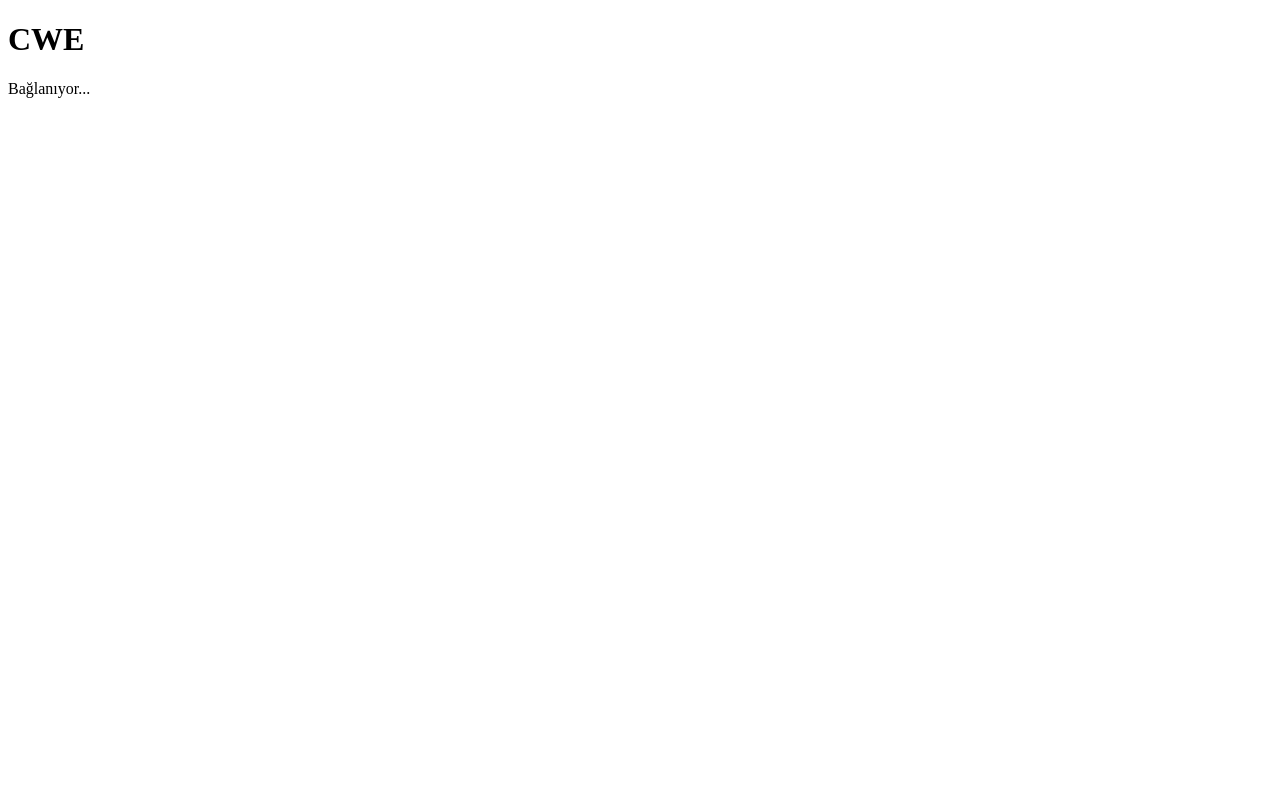
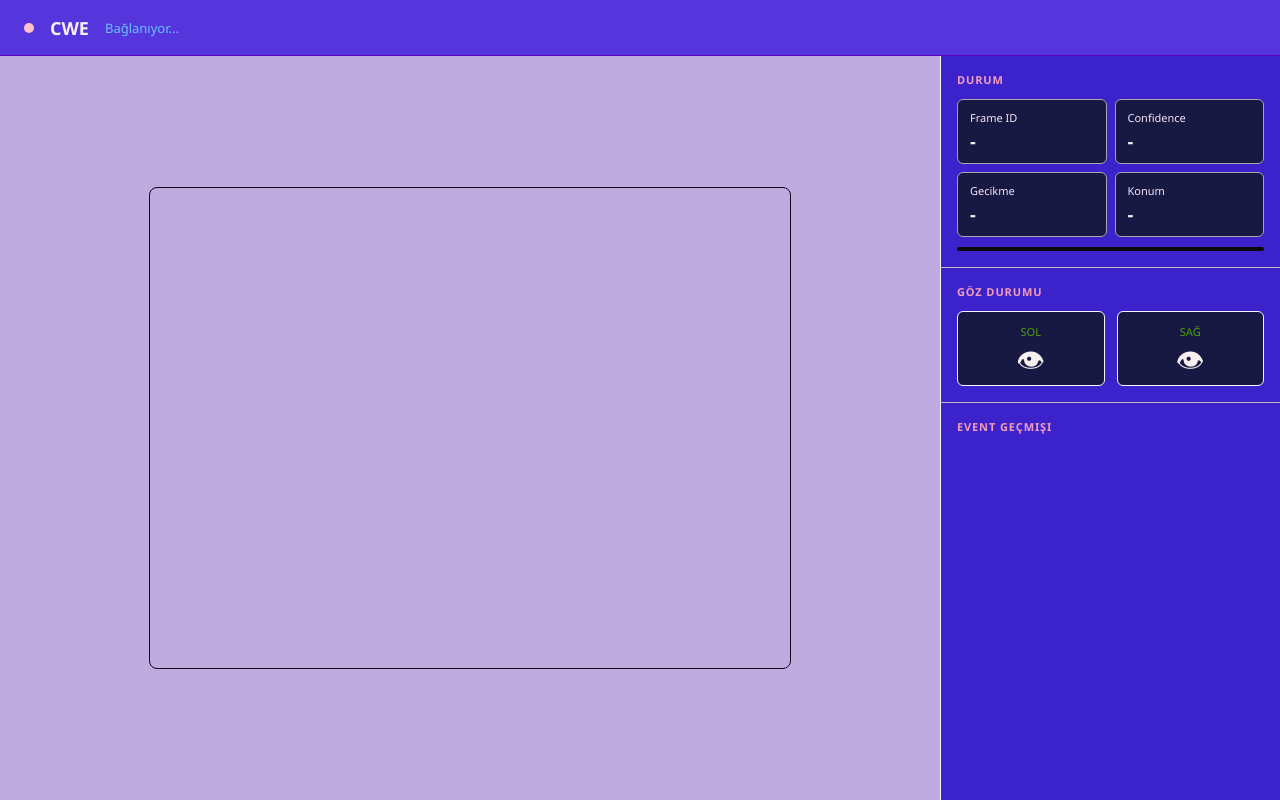
Before and after one commit to JadeitEnes/Aegis-Link, a plain HTML site: page dashboard/index.html in a window 1280 px wide. Drawn offline with Linux system fonts and the light colour scheme.

Commit message:
feat: Added UI for dashboard

```diff
--- a/dashboard/index.html
+++ b/dashboard/index.html
@@ -4,6 +4,7 @@
     <meta charset="UTF-8">
     <meta name="viewport" content="width=device-width, initial-scale=1.0">
     <title>ControlWithEye Dashboard</title>
+    <link rel="stylesheet" href="style.css">
 </head>
 <body>
     <header>
@@ -11,9 +12,44 @@
         <h1>CWE</h1>
         <span id="status-label">Bağlanıyor...</span>
     </header>
+<main>
 <div id="canvas-wrap">
     <canvas id="gaze-canvas" width="640" height="480"></canvas>
 </div>
 
+<aside>
+    <div class="panel">
+        <h2>Durum</h2>
+        <div class="stats">
+            <div class="stat-box"><div class="label">Frame ID</div> <div class="value" id="stat-frame">-</div></div>
+            <div class="stat-box"><div class="label">Confidence</div> <div class="value" id="stat-conf">-</div></div>
+            <div class="stat-box"><div class="label">Gecikme</div> <div class="value" id="stat-lat">-</div></div>
+            <div class="stat-box"><div class="label">Konum</div> <div class="value" id="stat-pos">-</div></div>
+        </div>
+        <div id="latency-bar-wrap"><div id="latency-bar"></div></div>
+    </div>
+
+    <div class="panel">
+        <h2>Göz Durumu</h2>
+        <div class="eyes">
+            <div class="eye-box open" id="eye-left">
+                <div class="eye-label">SOL</div>
+                <div class="eye-icon" id="eye-left-icon">👁</div>
+            </div>
+            <div class="eye-box open" id="eye-right">
+                <div class="eye-label">SAĞ</div>
+                <div class="eye-icon" id="eye-right-icon">👁</div>
+            </div>
+        </div>
+    </div>
+
+    <div class="panel flex-fill">
+        <h2>Event Geçmişi</h2>
+        <div id="event-log"></div>
+
+    </div>
+ </aside>
+</main>
+<script src="main.js"></script>
 </body>
 </html>
--- a/dashboard/style.css
+++ b/dashboard/style.css
@@ -0,0 +1,198 @@
+* { box-sizing: border-box; margin: 0; padding: 0;}
+
+body {
+    font-family: 'Segoe UI', sans-serif;
+    background-color: rgb(229, 243, 229);
+    color: rgb(248, 239, 239);
+    height: 100vh;
+    display: grid;
+    grid-template-rows: 56px 1fr;
+}
+
+header {
+    background-color: rgb(85, 54, 221);
+    border-bottom: 1px solid rgb(91, 0, 196);
+    display: flex;
+    align-items: center;
+    padding: 0 24px;
+    gap: 16px;
+}
+
+header h1 { font-size: 18px; font-weight: 600; }
+
+#status-dot {
+    width: 10px; height: 10px;
+    border-radius: 50%;
+    background-color: pink;
+    transition: background 0.3s;
+}
+
+#status-dot.connected { background: red;}
+#status-dot.degraded { background: rgb(71, 35, 104);}
+#status-label { font-size: 13px; color: rgb(102, 194, 255)}
+
+main {
+    display: grid;
+    grid-template-columns: 1fr 340px;
+    overflow: hidden;
+}
+
+#canvas-wrap {
+    display: flex;
+    align-items: center;
+    justify-content: center;
+    background: rgb(191, 171, 223);
+}
+
+canvas {
+    border: 1px solid rgb(16, 5, 20);
+    border-radius: 8px;
+}
+
+aside {
+    background: rgb(59, 34, 202);
+    border-left: 1px solid whitesmoke;
+    display: flex;
+    flex-direction: column;
+    overflow: hidden;
+}
+
+.panel {
+    padding: 16px;
+    border-bottom: 1px solid silver;
+}
+
+.panel.flex-fill {
+    flex: 1;
+    display: flex;
+    flex-direction: column;
+    overflow: hidden;
+    border-bottom: none;
+}
+
+.panel h2 {
+    font-size: 11px;
+    text-transform: uppercase;
+    letter-spacing: .08em;
+    color: rgb(243, 157, 186);
+    margin-bottom: 12px;
+}
+
+.stats { display: grid; grid-template-columns: 1fr 1fr; gap: 8px; }
+
+.stat-box {
+    background: rgb(24, 25, 66);
+    border: 1px solid rgb(167, 167, 167);
+    border-radius: 6px;
+    padding: 10px 12px;
+}
+
+.stat-box .label {
+    font-size: 11px;
+    color: rgb(247, 227, 246);
+    margin-bottom: 4px;
+}
+
+.stat-box .value {
+    font-size: 18px;
+    font-weight: 600;
+    font-variant-numeric:tabular-nums;
+}
+
+#latency-bar-wrap {
+    height: 4px;
+    background: rgb(10, 10, 10);
+    border-radius: 2px;
+    margin-top: 10px;
+}
+
+#latency-bar {
+    height: 100%;
+    border-radius: 2px;
+    width: 0%;
+    background: rgb(48, 219, 241);
+    transition: width 0.2s, background 0.2s;
+}
+
+.eyes {
+    display: flex;
+    gap: 12px;
+}
+
+.eye-box {
+    flex: 1;
+    background: rgb(24, 25, 66);
+    border: 1px solid silver;
+    border-radius: 6px;
+    padding: 12px;
+    text-align: center;
+    transition: border-color 0.15s, background 0.15s;
+}
+
+.eye-box.open {
+    border-color: whitesmoke;
+}
+
+.eye-box.closed {
+    border-color: yellow;
+    background: orange;
+}
+
+.eye-label {
+    font-size: 11px;
+    color: rgb(75, 163, 8);
+    margin-bottom: 6px;
+}
+
+.eye-icon {
+    font-size: 28px;
+    line-height: 1;
+}
+
+#event-log {
+    flex: 1;
+    overflow-y: auto;
+    display: flex;
+    flex-direction: column;
+    gap: 6px;
+    padding-top: 4px;
+}
+
+.ev-item {
+    background: blueviolet;
+    border: 1px solid blue;
+    border-radius: 6px;
+    padding: 8px 12px;
+    font-size: 13px;
+    animation: slide-in 0.2s ease;
+}
+
+.ev-item.LEFT_BLINK {
+    border-left: 3px solid #58a6ff;
+}
+
+.ev-item.RIGHT_BLINK {
+    border-left: 3px solid #3fb950;
+ }
+
+ .ev-item.BOTH_BLINK  {
+    border-left: 3px solid #d29922;
+ }
+
+.ev-item .ev-type {
+    font-weight: 600; margin-bottom: 2px;
+ }
+.ev-item .ev-meta {
+     font-size: 11px; color: #8d96a0;
+ }
+
+ @keyframes slide-in {
+    from {
+        opacity: 0;
+        transform: translateX(10px);
+    }
+    to {
+        opacity: 1;
+        transform: translateY(0);
+    }
+ }
```
